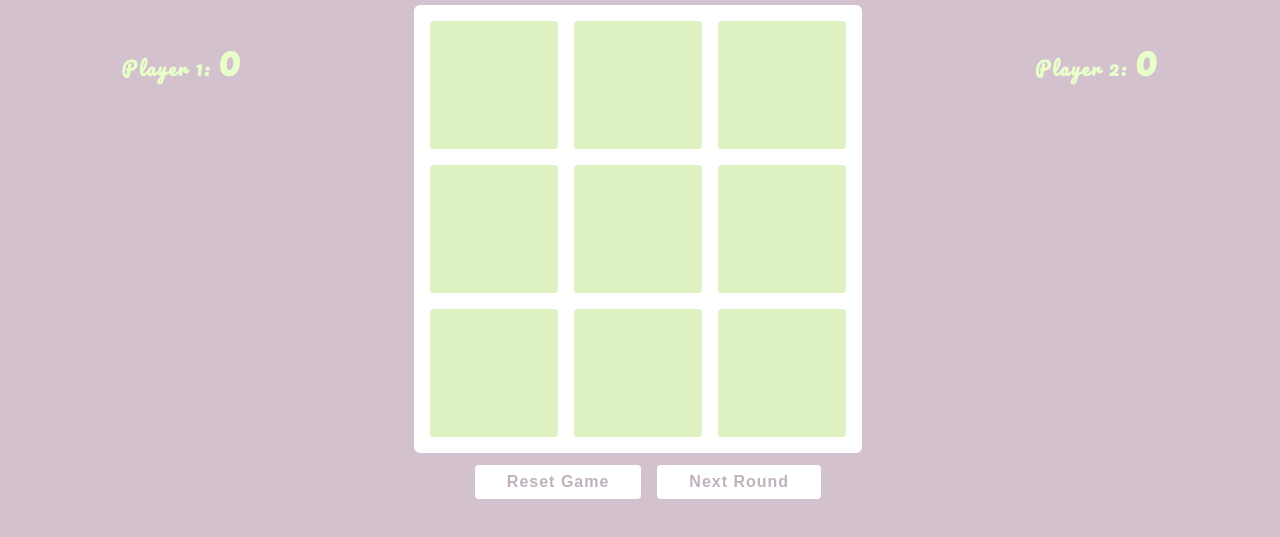
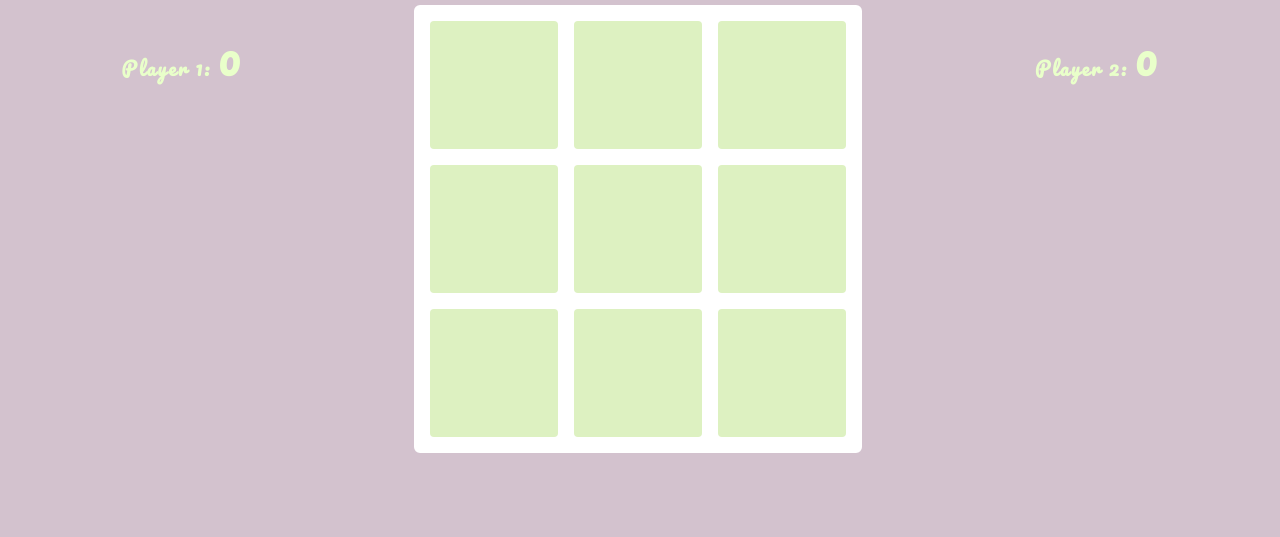
Before and after one commit to ccairns33/tic-tac-toe, a plain HTML site: page index.html in a window 1280 px wide. Shown: the part 91-628 px from the top of the page. Drawn offline with Linux system fonts and the light colour scheme.

Commit message:
Comments

```diff
--- a/index.html
+++ b/index.html
@@ -32,14 +32,15 @@
             </div>
 
         </div>
-        <div class= "d-flex center">
+        <!-- to be implemented... -->
+        <!-- <div class= "d-flex center">
             <div >
                 <button id="reset"> Reset Game</button>
             </div>
             <div >
                 <button id="next-round"> Next Round</button>
             </div>
-        </div>
+        </div> -->
     </div>
 
 <script src="app.js" defer></script>
```
